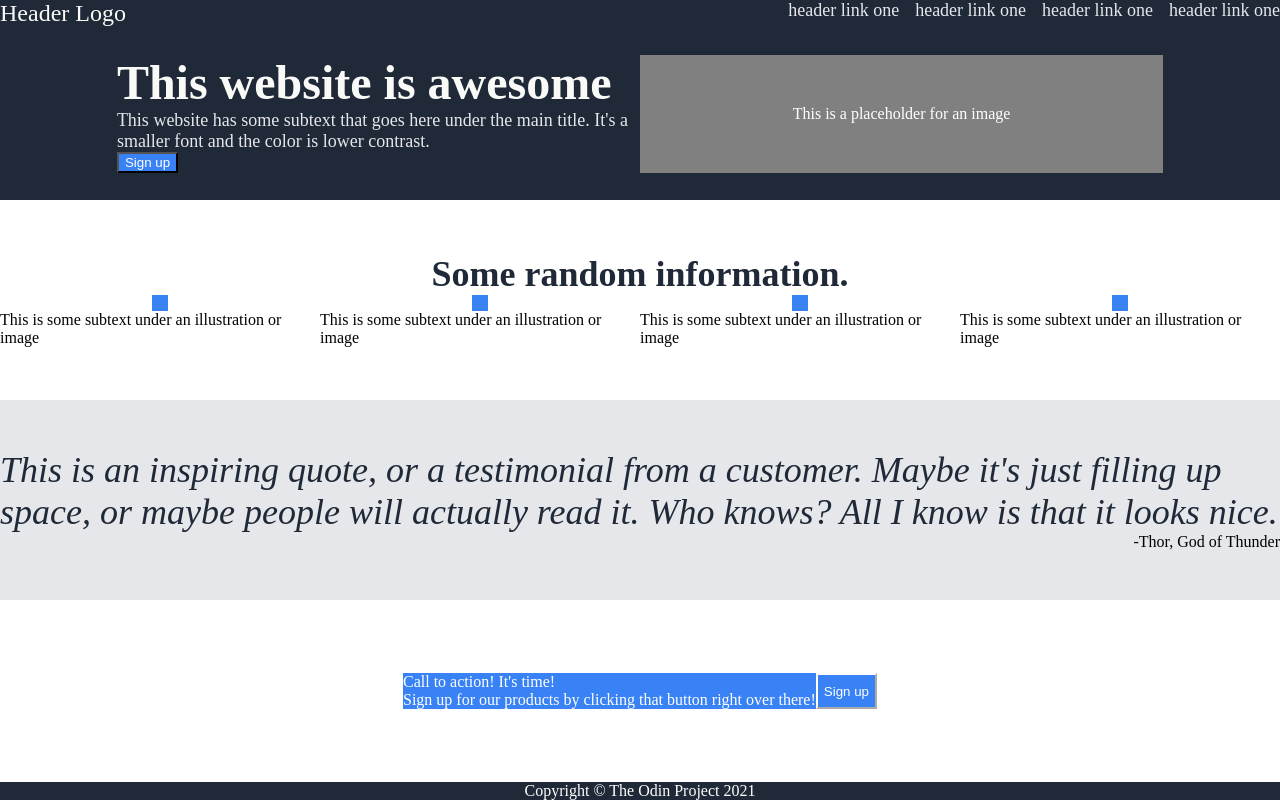
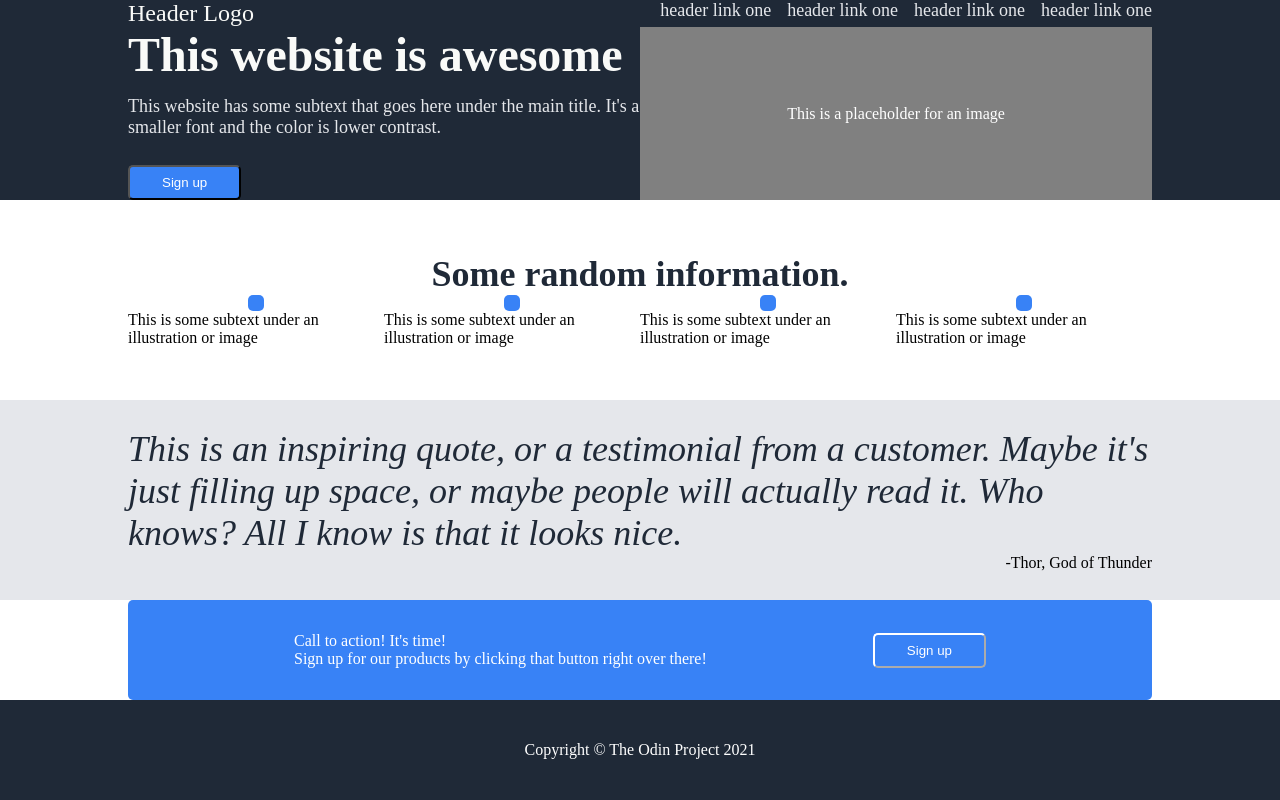
Before and after one commit to mgaray99/landing-page, a plain HTML site: page index.html in a window 1280 px wide. Drawn offline with Linux system fonts and the light colour scheme.

Commit message:
Improved flex styling for page
Added padding on the sides for each quarter of the page. Added margins on the sides for the call to action box.

```diff
--- a/index.html
+++ b/index.html
@@ -16,34 +16,33 @@
                 <li><a>header link one</a></li>
                 <li><a>header link one</a></li>
             </ul></div>
-        <div class="container">
             <div class="hero">
                 <div class="text">
                     <div class="main"><strong>This website is awesome</strong></div>
                     <div class="secondary">This website has some subtext that goes here under the main title. It's a smaller font and the color is lower contrast.</div>
-                    <button>Sign up</button>
+                    <button class="rounded">Sign up</button>
                 </div>
                 <div class="image">This is a placeholder for an image</div>
-            </div></div>
+            </div>
     </div>
     <div class="middle-top">
         <div class="info">
             <div class="title"><strong>Some random information.</strong></div>
             <div class="items">
                 <div class="item">
-                    <div class="image"></div>
+                    <div class="image rounded"></div>
                     <div class="text">This is some subtext under an illustration or image</div>
                 </div>
                 <div class="item">
-                    <div class="image"></div>
+                    <div class="image rounded"></div>
                     <div class="text">This is some subtext under an illustration or image</div>
                 </div>
                 <div class="item">
-                    <div class="image"></div>
+                    <div class="image rounded"></div>
                     <div class="text">This is some subtext under an illustration or image</div>
                 </div>
                 <div class="item">
-                    <div class="image"></div>
+                    <div class="image rounded"></div>
                     <div class="text">This is some subtext under an illustration or image</div>
                 </div></div>
         </div>
@@ -55,14 +54,12 @@
         </div>
     </div>
     <div class="bottom">
-        <div class="container">
-            <div class="call-to-action">
-                <div class="text">
-                    <div class="main">Call to action! It's time!</div>
-                    <div class="secondary">Sign up for our products by clicking that button right over there!</div>
-                </div>
-                <button>Sign up</button></div>
-        </div>
+        <div class="call-to-action rounded">
+            <div class="text">
+                <div class="main">Call to action! It's time!</div>
+                <div class="secondary">Sign up for our products by clicking that button right over there!</div>
+            </div>
+            <button class="rounded">Sign up</button></div>
         <div class="footer">
             <footer>Copyright &#169 The Odin Project 2021</footer>
         </div>
--- a/styles.css
+++ b/styles.css
@@ -7,9 +7,15 @@ body {
 }
 
 .top, .middle-top, .middle-bottom, .bottom {
-    flex: 1;
+    flex: 1 1 0;
     display: flex;
     flex-direction: column;
+    justify-content: space-evenly;
+}
+
+.top, .middle-top, .middle-bottom {
+    padding-left: 10%;
+    padding-right: 10%;
 }
 
 .top {
@@ -64,6 +70,7 @@ ul {
 .hero {
     display: flex;
     justify-content: center;
+    flex: 1;
 }
 
 .hero .text, .hero .image{
@@ -73,6 +80,11 @@ ul {
 .hero .text {
     display: flex;
     flex-direction: column;
+}
+
+.hero .text .main,
+.hero .text .secondary{
+    flex: 1;
 }
 
 .hero .text .main {
@@ -90,6 +102,11 @@ ul {
 button {
     background-color: #3882f6;
     color: white;
+    padding: 8px 32px;
+}
+
+.rounded {
+    border-radius: 5px;
 }
 
 .hero .image {
@@ -135,23 +152,25 @@ button {
     align-self: flex-end;
 }
 
-.container {
-    flex: 1;
-    display: flex;
-    justify-content: center;
-    align-items: center;
-}
-
 .call-to-action {
     display: flex;
-    justify-content: center;
+    justify-content: space-evenly;
+    align-items: center;
     background-color: #3882f6;
+    flex: 1;
+    margin-left: 10%;
+    margin-right: 10%;
 }
 
 .call-to-action .text {
     display: flex;
     flex-direction: column;
     color: white;
+}
+
+.call-to-action .text .main,
+.call-to-action .text .secondary{
+    flex: 1;
 }
 
 .call-to-action button {
@@ -161,5 +180,7 @@ button {
 .footer {
     display: flex;
     justify-content: center;
+    align-items: center;
     color: white;
+    flex: 1;
 }
```
